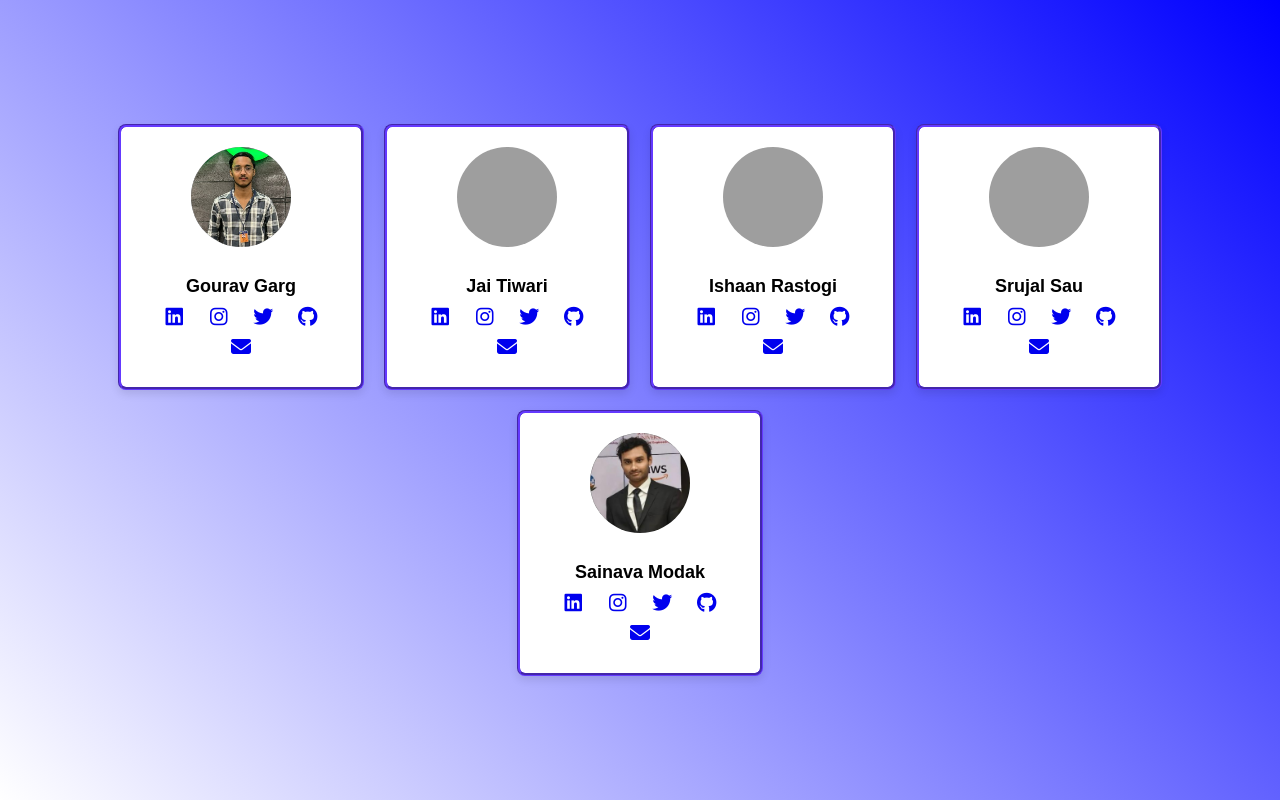
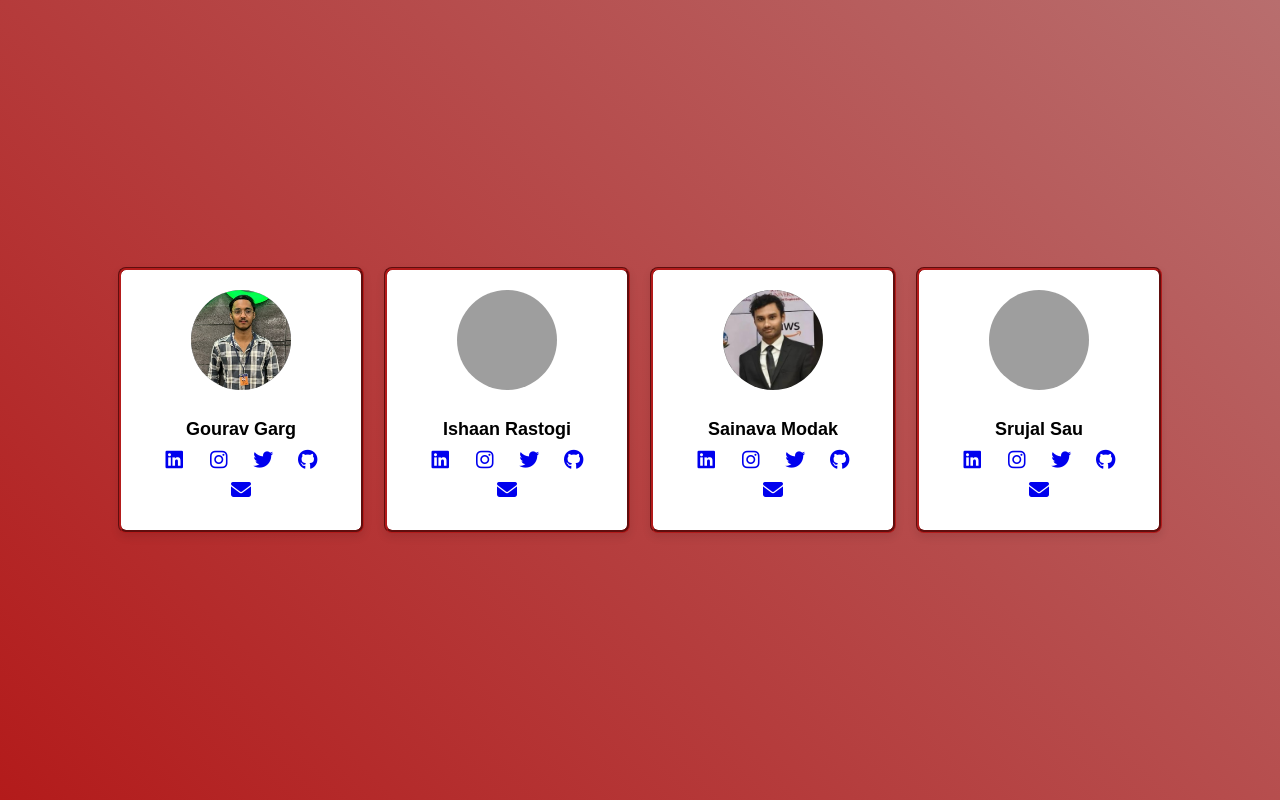
Before and after one commit to TridentifyIshaan/SematriX, a Flask app: template TheAIAlchemists/templates/about_us.html in a window 1280 px wide. Run offline with Flask 3, Linux system fonts and the light colour scheme; the template is opened without the code that fills it, so the values that code supplies are empty; parts of the project's set-up code (start-up, migrations or seed data) failed here and were passed over; grey boxes are pictures that could not be loaded.

Commit message:
modified:   TheAIAlchemists/templates/about_us.html

```diff
--- a/TheAIAlchemists/templates/about_us.html
+++ b/TheAIAlchemists/templates/about_us.html
@@ -8,7 +8,7 @@
     <style>
         body {
     font-family: Arial, sans-serif;
-    background:linear-gradient(45deg, white, blue);
+    background:linear-gradient(45deg, #b31b1b, rgb(184, 110, 110));
     display: flex;
     justify-content: center;
     align-items: center;
@@ -28,7 +28,7 @@
     border-radius: 8px;
     box-shadow: 0 4px 8px rgba(0, 0, 0, 0.1);
     border-style:groove;
-    border-color: #6439FF;
+    border-color: #b31b1b ;
     width: 200px;
     padding: 20px;
     text-align: center;
@@ -88,25 +88,13 @@
             <h3>Gourav Garg</h3>
             <div class="social-icons">
                 <a href="https://www.linkedin.com/in/gourav-garg-b4492227b/"><i class="fa-brands fa-linkedin"></i></a>
-                <a href="https://www.instagram.com/gouravgarg7008/?hl=en"><i class="fa-brands fa-instagram"></i></a>
+                <a href="https://www.instagram.com/gouravgarg7008/"><i class="fa-brands fa-instagram"></i></a>
                 <a href="#"><i class="fa-brands fa-twitter"></i></a>
                 <a href="https://github.com/18gourav"><i class="fa-brands fa-github"></i></a>
                 <a href="mailto:gouravgarg993@gmail.com"><i class="fa-solid fa-envelope"></i></a>
             </div>
         </div>
         <!-- Card 2 -->
-        <div class="card">
-            <img src="/TheAIAlchemists/static/images/jai.jpg" alt="Profile Photo">
-            <h3>Jai Tiwari</h3>
-            <div class="social-icons">
-                <a href="https://www.linkedin.com/in/jai-tiwari-b98656280/"><i class="fa-brands fa-linkedin"></i></a>
-                <a href="#"><i class="fa-brands fa-instagram"></i></a>
-                <a href="#"><i class="fa-brands fa-twitter"></i></a>
-                <a href="https://github.com/JAI0705"><i class="fa-brands fa-github"></i></a>
-                <a href="mailto:email2@example.com"><i class="fa-solid fa-envelope"></i></a>
-            </div>
-        </div>
-        <!-- Card 3 -->
         <div class="card">
             <img src="/TheAIAlchemists/static/images/ishaan.jpg" alt="Profile Photo">
             <h3>Ishaan Rastogi</h3>
@@ -119,30 +107,31 @@
             </div>
         </div>
 
-        <!-- Card 4 -->
-        <div class="card">
-            <img class="srujal" src="/TheAIAlchemists/static/images/srujal.jpg" alt="Profile Photo">
-            <h3>Srujal Sau</h3>
-            <div class="social-icons">
-                <a href="https://www.linkedin.com/in/srujalsau/"><i class="fa-brands fa-linkedin"></i></a>
-                <a href="#"><i class="fa-brands fa-instagram"></i></a>
-                <a href="#"><i class="fa-brands fa-twitter"></i></a>
-                <a href="https://github.com/22srujal"><i class="fa-brands fa-github"></i></a>
-                <a href="srujalsau@gmail.com"><i class="fa-solid fa-envelope"></i></a>
-            </div>
-        </div>
-        <!-- Card 5 -->
+        <!-- Card 3 -->
         <div class="card">
             <img src="/TheAIAlchemists/static/images/sainava.jpg" alt="Profile Photo">
             <h3>Sainava Modak</h3>
             <div class="social-icons">
                 <a href="https://www.linkedin.com/in/sainava-modak-212942282/"><i class="fa-brands fa-linkedin"></i></a>
-                <a href="#"><i class="fa-brands fa-instagram"></i></a>
+                <a href="https://www.instagram.com/_sainava_/"><i class="fa-brands fa-instagram"></i></a>
                 <a href="#"><i class="fa-brands fa-twitter"></i></a>
                 <a href="https://github.com/Sainava"><i class="fa-brands fa-github"></i></a>
                 <a href="sainava.modak@gmail.com"><i class="fa-solid fa-envelope"></i></a>
             </div>
         </div>
+
+        <!-- Card 4 -->
+        <div class="card">
+            <img class="vaishnavi" src="/TheAIAlchemists/static/images/vaishnavi.jpg" alt="Profile Photo">
+            <h3>Srujal Sau</h3>
+            <div class="social-icons">
+                <a href="https://www.linkedin.com/in/vaishnavi-dwivedi-34068a229/"><i class="fa-brands fa-linkedin"></i></a>
+                <a href="https://www.instagram.com/vaishnavidwivedi_/"><i class="fa-brands fa-instagram"></i></a>
+                <a href="https://x.com/vaishnavid_04"><i class="fa-brands fa-twitter"></i></a>
+                <a href="https://github.com/Vaishnavi231104"><i class="fa-brands fa-github"></i></a>
+                <a href="srujalsau@gmail.com"><i class="fa-solid fa-envelope"></i></a>
+            </div>
+        </div>
     </div>
     </div></body>
 </html>
```
